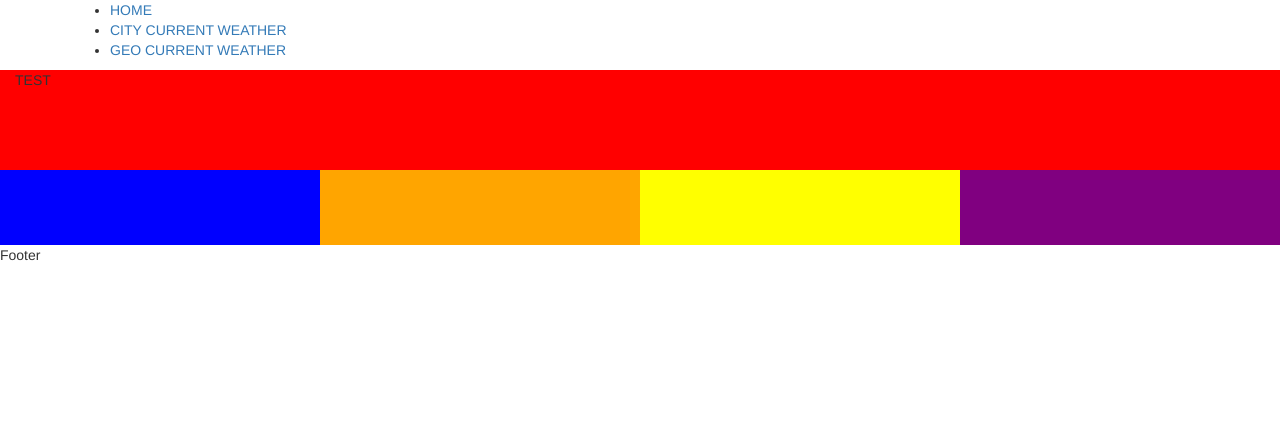
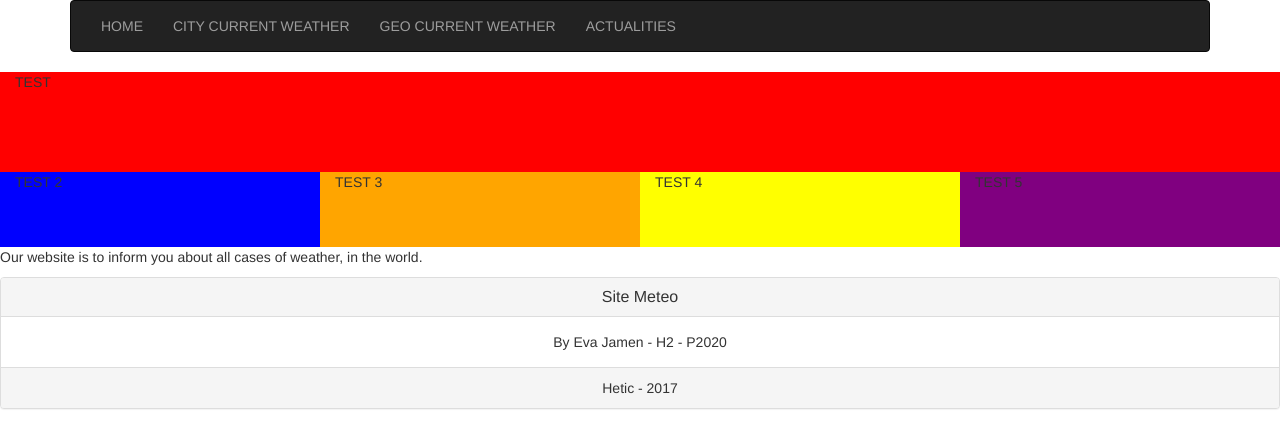
Before and after one commit to EvaJamen/site-meteo, a PHP site: page /p2020/ in a window 1280 px wide. Shown: the top 448 px of the page. Run offline with PHP 8.4, Linux system fonts and the light colour scheme.

Commit message:
Begin CSS

```diff
--- a/includes/city_weather_api.php
+++ b/includes/city_weather_api.php
@@ -2,7 +2,7 @@
 
 	// Instantiate curl
 	$curl = curl_init();
-	$city = !empty($_GET['city']) ? $_GET['city'] : 'Amsterdam';
+	$city = !empty($_GET['city']) ? $_GET['city'] : 'Paris';
 	curl_setopt($curl, CURLOPT_URL, 'http://api.openweathermap.org/data/2.5/weather?q='.$city.'&APPID=fd28cca27694800fe8e68a90c96aa39a');
 	curl_setopt($curl, CURLOPT_RETURNTRANSFER, true);
 	$result = curl_exec($curl);
--- a/index.php
+++ b/index.php
@@ -33,6 +33,10 @@
 {
     $page = 'city';
 }
+else if($q == 'actus')
+{
+    $page = 'actus';
+}
 
 else
 {
--- a/src/css/style.css
+++ b/src/css/style.css
@@ -1,5 +1,12 @@
-body {
+/*HEADER*/
+body{
+  background: pink;
+  margin: auto;
+}
 
+.container-fluid{
+	margin : 0 auto;
+	width: 100%
 }
 
 .block1{
@@ -27,4 +34,9 @@
 	background: purple;
 }
 
+/*FOOTER*/
+.panel {
+	text-align: center;
+}
+
 /*http://www.oneskyapp.com/fr/docs/bootstrap/css*/
--- a/views/pages/home.php
+++ b/views/pages/home.php
@@ -1,7 +1,12 @@
 <section class="blocks">
 			<div class="col-md-12 block1">TEST</div>
-			<div class="col-md-3 block2"></div>
-			<div class="col-md-3 block3"></div>
-			<div class="col-md-3 block4"></div>
-			<div class="col-md-3 block5"></div>
-		</section>
+			<div class="col-md-3 block2">TEST 2</div>
+			<div class="col-md-3 block3">TEST 3</div>
+			<div class="col-md-3 block4">TEST 4</div>
+			<div class="col-md-3 block5">TEST 5</div>
+</section>
+
+
+<p>
+	Our website is to inform you about all cases of weather, in the world.
+</p>
--- a/views/partials/footer.php
+++ b/views/partials/footer.php
@@ -1,4 +1,12 @@
-    <footer>Footer</footer>
+    <footer>
+    	<div class="panel panel-default">
+  <div class="panel-heading">
+    <h3 class="panel-title">Site Meteo</h3>
+  </div>
+  <div class="panel-body">By Eva Jamen - H2 - P2020</div>
+  <div class="panel-footer">Hetic - 2017</div>
+	</div>
+    </footer>
     <script src="src/js/script.js"></script>
 </body>
 </html>
--- a/views/partials/header.php
+++ b/views/partials/header.php
@@ -1,6 +1,3 @@
-<?php
-
-?>
 <!DOCTYPE html>
 <html lang="en">
 	<head>
@@ -13,13 +10,22 @@
 	<body>
 		<!-- HEADER -->
 		<header>
-			<section id="topBar">
-				<nav class="container">
-					<ul class="menu">
-						<li><a href="home" title="menu">HOME</a></li>
-						<li><a href="city" title="menu">CITY CURRENT WEATHER</a></li>
-						<li><a href="geolocation" title="menu">GEO CURRENT WEATHER</a></li>
-					</ul>
-				</nav>
-			</section>
+
+<!--				<div class="navbar navbar-default navbar-fixed-top">-->
+  <div class="container">
+
+    <nav class="navbar navbar-inverse">
+  <div class="container-fluid">
+    <ul class="nav navbar-nav">
+      <li><a href="home" class="active" title="menu">HOME</a></li>
+      <li><a href="city" title="menu">CITY CURRENT WEATHER</a></li>
+      <li><a href="geolocation" title="menu">GEO CURRENT WEATHER</a></li>
+      <li><a href="actus" title="menu">ACTUALITIES</a></li>
+    </ul>
+
+  </div>
+</nav>
+
+
+  </div>
 		</header>
```
Also changed, not shown: views/pages/actus.php (added, +31 -0 lines), views/pages/city.php (+5 -2 lines).
